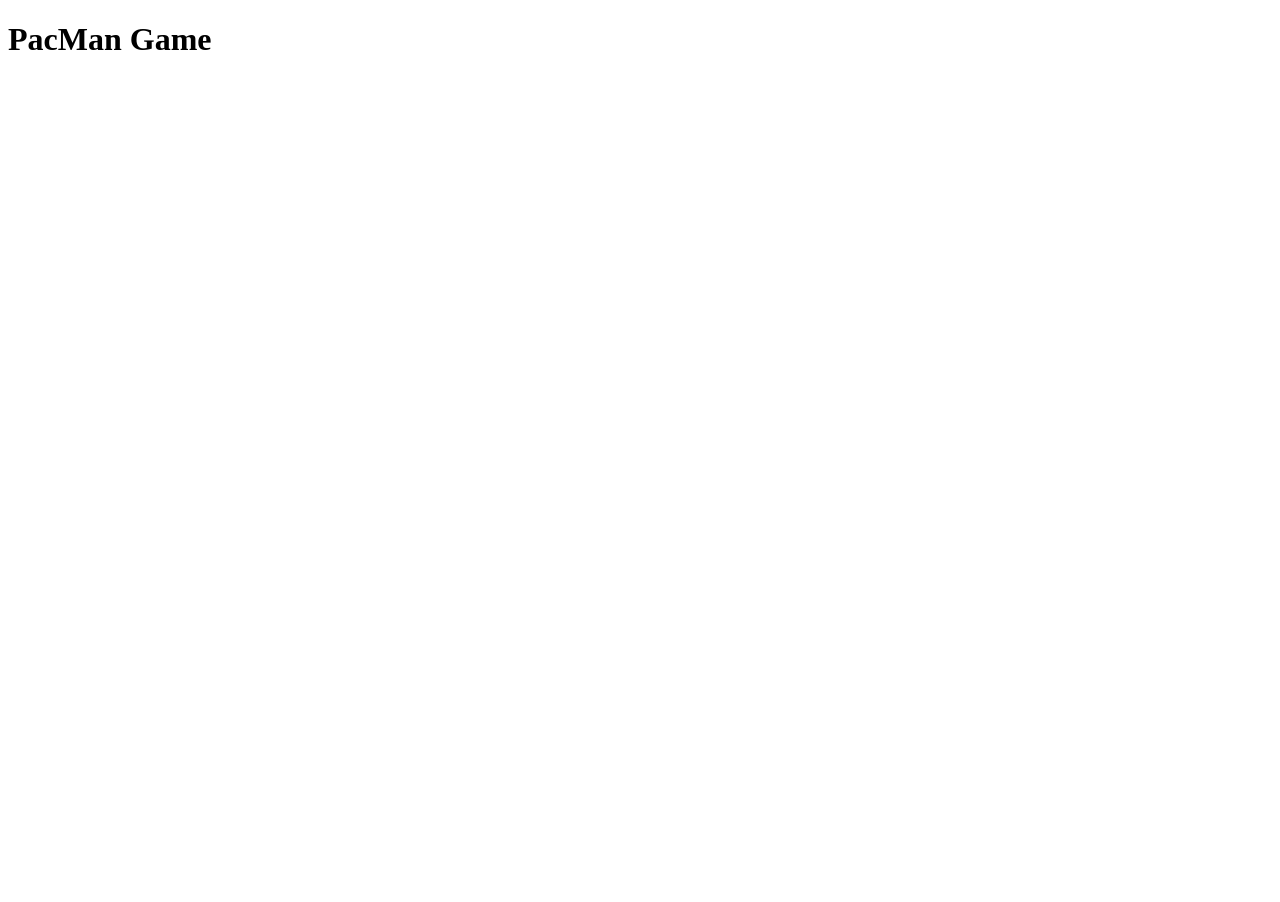
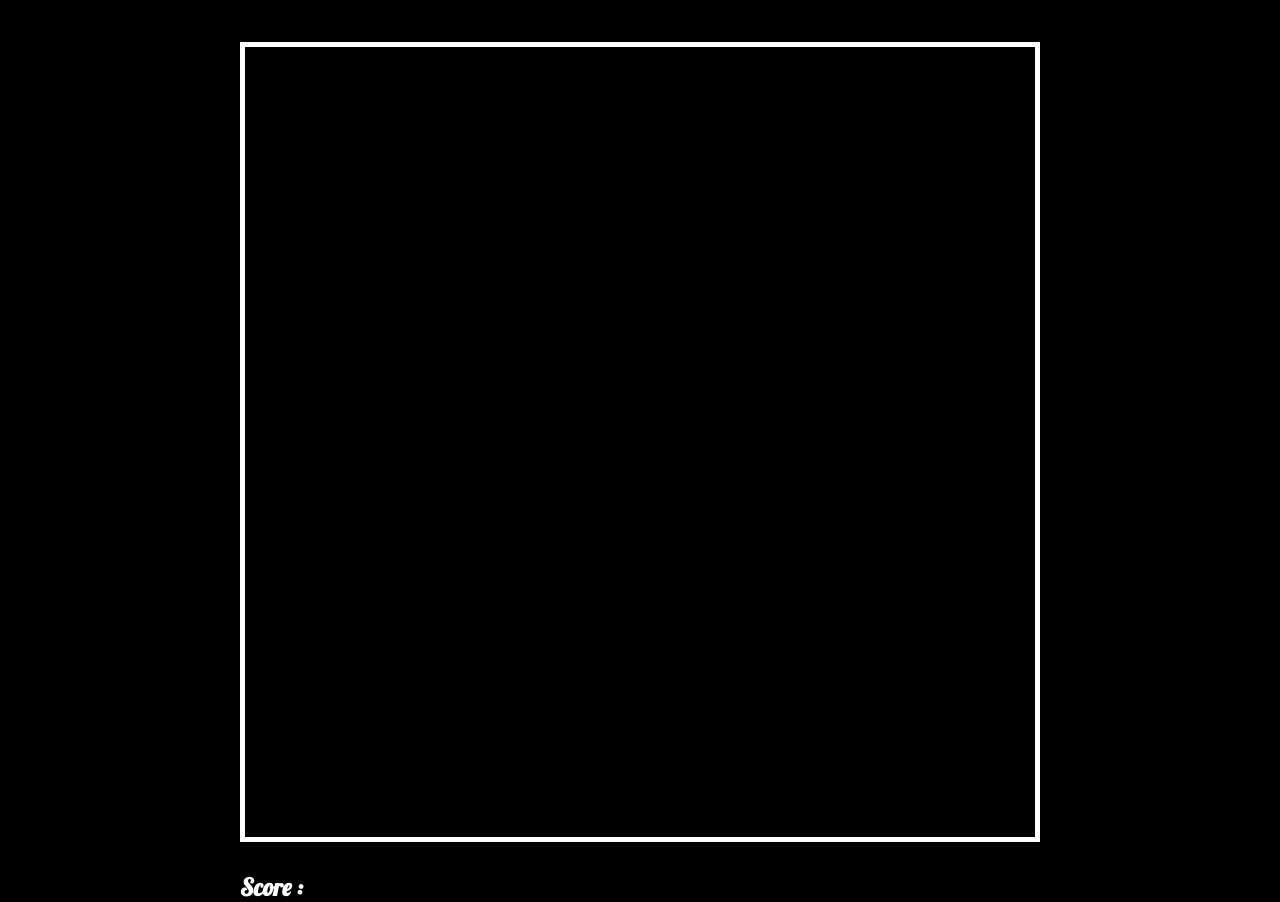
Before and after one commit to Bastardrosset/PacMan_En_Ligne, a plain HTML site: page index.html in a window 1280 px wide. Before the commit the page ends 800 px from the top, so only its background shows below. Drawn offline with Linux system fonts and the light colour scheme; a web font is replaced by a local one.

Commit message:
Layout du canvas et style

```diff
--- a/index.html
+++ b/index.html
@@ -6,8 +6,14 @@
         <meta name="viewport" content="width=device-width, initial-scale=1.0">
         <link rel="stylesheet" href="style.css">
         <script src="script.js"></script>
+        <link rel="stylesheet" href="https://cdnjs.cloudflare.com/ajax/libs/font-awesome/6.1.1/css/all.min.css" integrity="sha512-KfkfwYDsLkIlwQp6LFnl8zNdLGxu9YAA1QvwINks4PhcElQSvqcyVLLD9aMhXd13uQjoXtEKNosOWaZqXgel0g==" crossorigin="anonymous" referrerpolicy="no-referrer" />
+        <link rel="preconnect" href="https://fonts.googleapis.com">
+        <link rel="preconnect" href="https://fonts.gstatic.com" crossorigin>
+        <link href="https://fonts.googleapis.com/css2?family=Lobster&family=Shrikhand&display=swap" rel="stylesheet">
     </head>
     <body>
         <h1>PacMan Game</h1>
+        <div class="container" id="mainContainer"></div>
+        <div class="score" id="displayScore"><h2>Score :</h2></div>
     </body>
 </html>
--- a/script.js
+++ b/script.js
@@ -0,0 +1,2 @@
+let container = document.getElementById("mainCoutainer");
+let displayScore = document.getElementById("displayScore");
--- a/style.css
+++ b/style.css
@@ -0,0 +1,35 @@
+*{
+    margin: 0;
+    padding: 0;
+    box-sizing: border-box;
+}
+body{
+    background-color: #000;
+    position: absolute;
+    left: 50%;
+    top: 50%;
+    transform: translate(-50%,-50%);
+}
+h1{
+    font-family: 'Shrikhand', cursive;
+    font-size: 38px;
+    text-align: center;
+    color: #FFF;
+    margin-bottom: 100px;
+}
+h2{
+    font-family: 'Lobster', cursive;
+    color: #FFF;
+    margin-top: 30px;
+}
+.container{
+    width: 800px;
+    height: 800px;
+    border: 5px solid #FFF;
+    display: flex;
+    flex-wrap: wrap;
+}
+.container div{
+    width: 40px;
+    height: 40px;
+}
```
